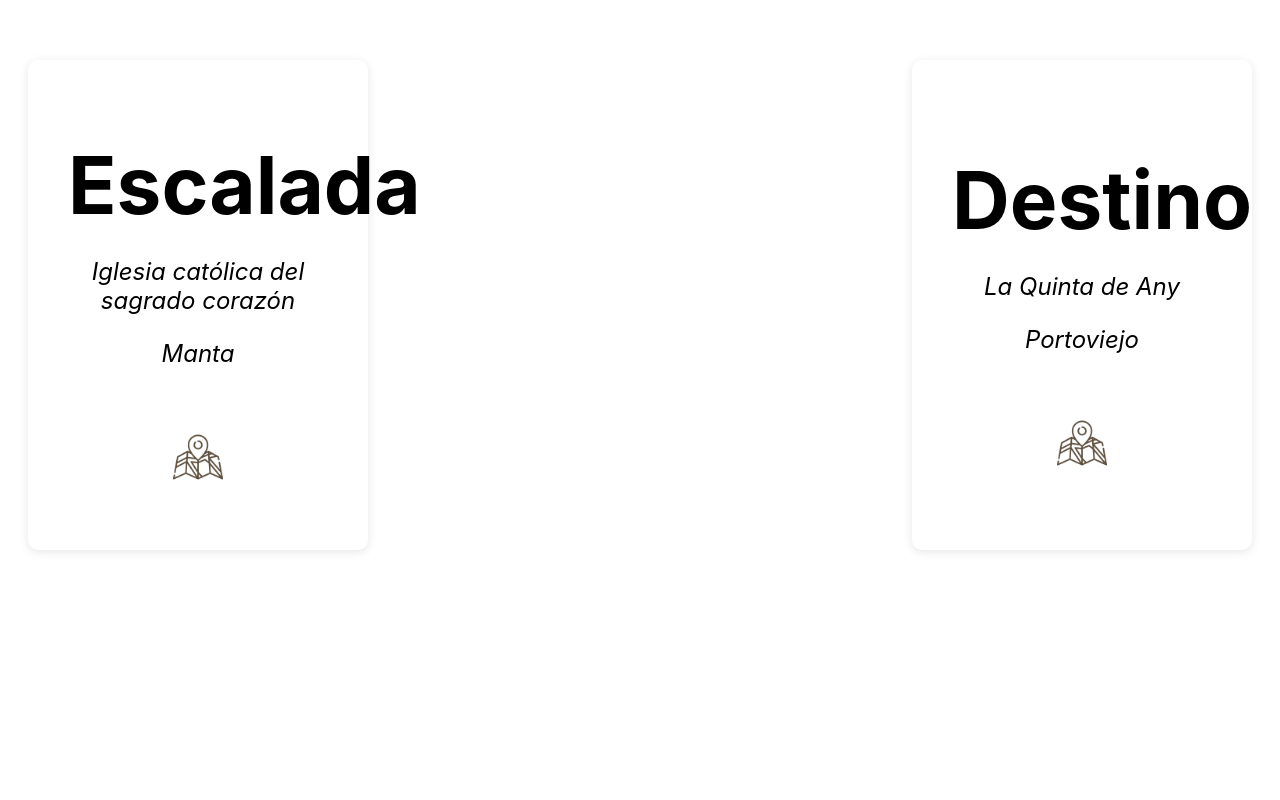
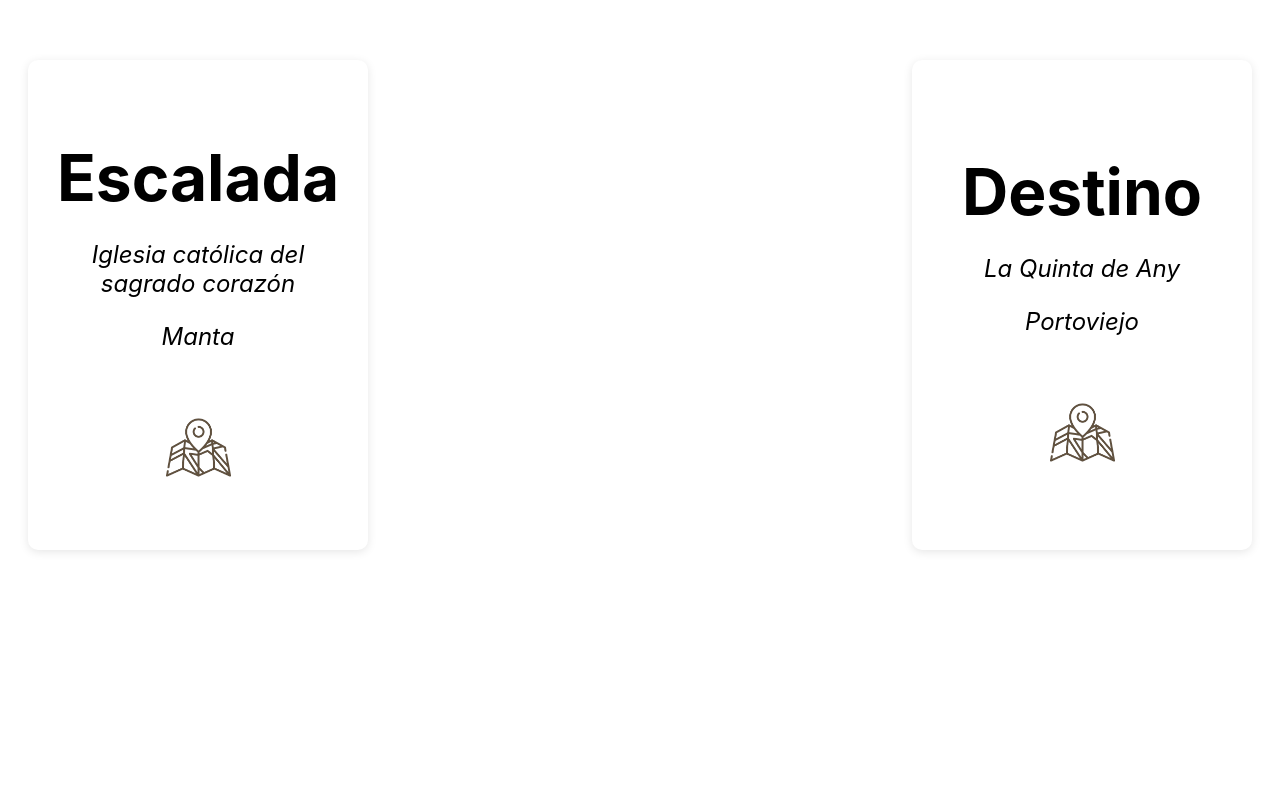
Before and after one commit to CristopherVanegas/BodaNicoleRo, a React (Vite) app in the folder boda_nicole_ro/: page / in a window 1280 px wide. Shown: the part 2800-3600 px from the top of the page. Built offline with nearby package versions, Linux system fonts and the light colour scheme; the HTML template or start-up script is replaced by a standard one.

Commit message:
Feat: Se le agregó animación al gift icon

```diff
--- a/boda_nicole_ro/src/components/GiftSection/GiftSection.module.css
+++ b/boda_nicole_ro/src/components/GiftSection/GiftSection.module.css
@@ -20,7 +20,19 @@
   height: auto;
   padding: 0px;
   margin: 12px;
-  animation: rotateImage 2s ease-in-out infinite;
+  animation: bounce 1s linear infinite;
+}
+
+@keyframes bounce {
+
+  0%,
+  100% {
+    transform: translateY(0);
+  }
+
+  50% {
+    transform: translateY(-6px);
+  }
 }
 
 .title {
--- a/boda_nicole_ro/src/components/Location/Location.module.css
+++ b/boda_nicole_ro/src/components/Location/Location.module.css
@@ -25,9 +25,9 @@
 
 .title {
   font-family: var(--font-allura);
-  font-size: 5rem;
+  font-size: 4rem;
   color: var(--color-title);
-  margin: 20px;
+  margin: 20px 0px;
 }
 
 .locationBox {
@@ -46,15 +46,15 @@
   display: inline-block;
   margin-top: 32px;
   padding: 8px 15px;
-  border: 1px solid var(--color-text);
-  border-radius: 4px;
+  border: 1px solid var(--color-title);
+  border-radius: 8px;
   text-decoration: none;
   transition: background 0.3s;
 }
 
 img {
-  width: 50px;
-  height: 50px;
+  width: 65px;
+  height: 65px;
 }
 
 .locationBox p {
```
